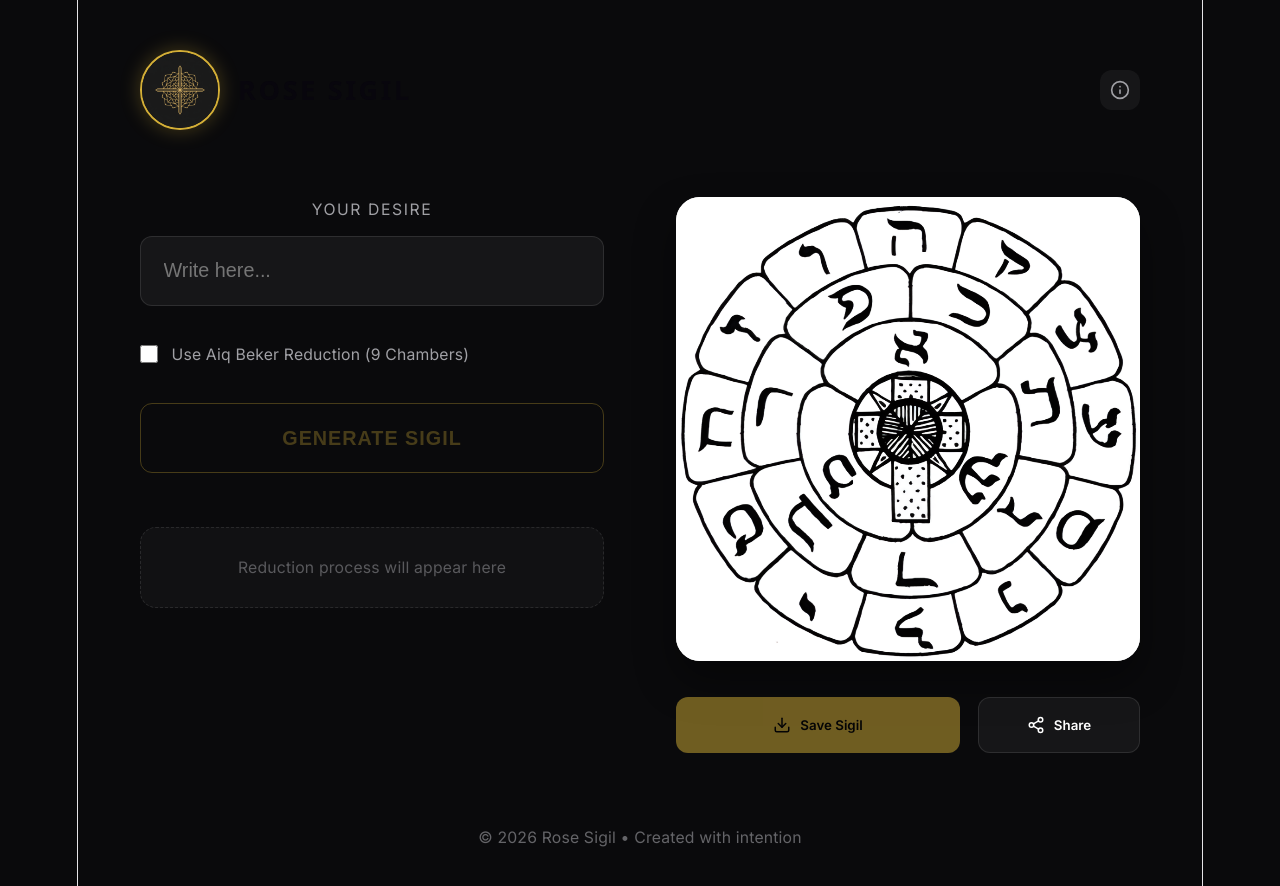
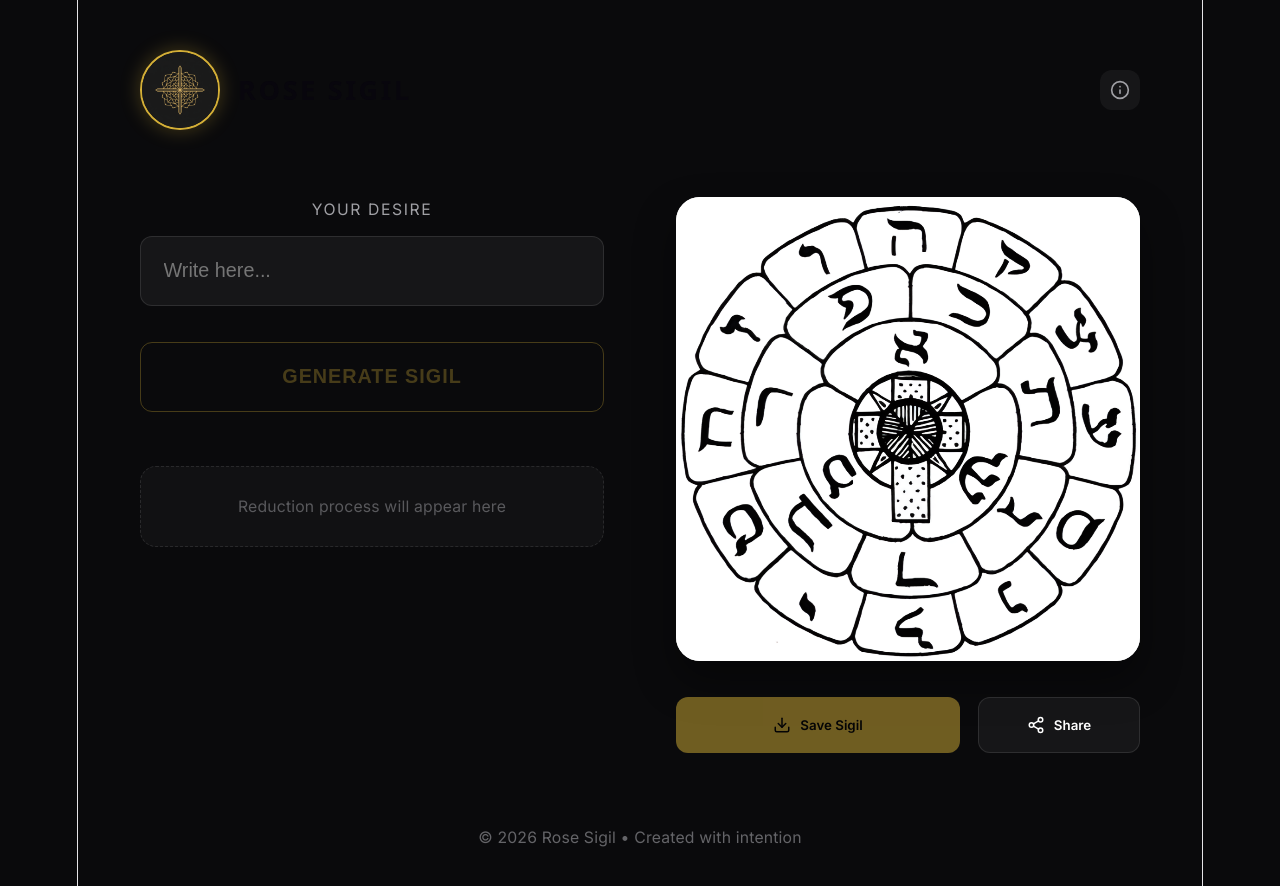
Before and after one commit to fraterr/Rose-Sigil, a React (Vite) app: page / in a window 1280 px wide. Shown: the top 886 px of the page. Built offline with nearby package versions, Linux system fonts and the light colour scheme.

Commit message:
Feature: Remove Aiq Beker reduction as requested

```diff
--- a/src/App.tsx
+++ b/src/App.tsx
@@ -10,7 +10,6 @@ type AnimationPhase = 'IDLE' | 'REMOVING_VOWELS' | 'REMOVING_DUPLICATES' | 'GENE
 function App() {
   const [desire, setDesire] = useState('');
   const [showInfo, setShowInfo] = useState(false);
-  const [useAiqBeker, setUseAiqBeker] = useState(false);
 
   const [phase, setPhase] = useState<AnimationPhase>('IDLE');
   const [animatedText, setAnimatedText] = useState<{char: string, id: number, status: 'active' | 'removing'}[]>([]);
@@ -64,9 +63,8 @@ function App() {
   };
 
   const finalLetters = useMemo(() => transliterate(
-    animatedText.filter(t => t.status === 'active').map(t => t.char).join(''),
-    useAiqBeker
-  ), [animatedText, phase, useAiqBeker]);
+    animatedText.filter(t => t.status === 'active').map(t => t.char).join('')
+  ), [animatedText, phase]);
 
   const downloadSigil = () => {
     const canvas = document.querySelector('canvas');
@@ -105,18 +103,6 @@ function App() {
               autoComplete="off"
               disabled={phase !== 'IDLE' && phase !== 'COMPLETE'}
             />
-          </div>
-
-          <div className="options-group">
-            <label className="checkbox-label">
-              <input
-                type="checkbox"
-                checked={useAiqBeker}
-                onChange={(e) => setUseAiqBeker(e.target.checked)}
-                disabled={phase !== 'IDLE'}
-              />
-              Use Aiq Beker Reduction (9 Chambers)
-            </label>
           </div>
 
           <button
--- a/src/logic/transliteration.ts
+++ b/src/logic/transliteration.ts
@@ -64,40 +64,14 @@ export interface SigilLetter {
   isDouble: boolean;
 }
 
-// Aiq Beker (The Kabbalah of Nine Chambers) reduction table
-const AIQ_BEKER_REDUCTION: Record<string, string> = {
-  // 1, 10, 100 -> Aleph
-  [HEBREW_ALPHABET.YOD]: HEBREW_ALPHABET.ALEPH,
-  [HEBREW_ALPHABET.QOPH]: HEBREW_ALPHABET.ALEPH,
-  // 2, 20, 200 -> Beth
-  [HEBREW_ALPHABET.KAPH]: HEBREW_ALPHABET.BETH,
-  [HEBREW_ALPHABET.RESH]: HEBREW_ALPHABET.BETH,
-  // 3, 30, 300 -> Gimel
-  [HEBREW_ALPHABET.LAMED]: HEBREW_ALPHABET.GIMEL,
-  [HEBREW_ALPHABET.SHIN]: HEBREW_ALPHABET.GIMEL,
-  // 4, 40, 400 -> Daleth
-  [HEBREW_ALPHABET.MEM]: HEBREW_ALPHABET.DALETH,
-  [HEBREW_ALPHABET.TAU]: HEBREW_ALPHABET.DALETH,
-  // 5, 50 -> He
-  [HEBREW_ALPHABET.NUN]: HEBREW_ALPHABET.HE,
-  // 6, 60 -> Vau
-  [HEBREW_ALPHABET.SAMEKH]: HEBREW_ALPHABET.VAU,
-  // 7, 70 -> Zain
-  [HEBREW_ALPHABET.AYIN]: HEBREW_ALPHABET.ZAIN,
-  // 8, 80 -> Cheth
-  [HEBREW_ALPHABET.PE]: HEBREW_ALPHABET.CHETH,
-  // 9, 90 -> Teth
-  [HEBREW_ALPHABET.TZADDI]: HEBREW_ALPHABET.TETH,
-};
-
-export function transliterate(input: string, useAiqBeker: boolean = false): SigilLetter[] {
+export function transliterate(input: string): SigilLetter[] {
   const result: SigilLetter[] = [];
-  // 1. Pulizia e rimozione vocali
+  // 1. Cleaning and vowel removal
   const vowels = ['a', 'e', 'i', 'o', 'u'];
   let text = input.toLowerCase().replace(/[^a-z]/g, '');
   text = text.split('').filter(char => !vowels.includes(char)).join('');
 
-  // 2. Mantenere solo la prima ricorrenza (unicità)
+  // 2. Keep only first occurrence (uniqueness)
   const seen = new Set<string>();
   const uniqueChars: string[] = [];
   for (const char of text) {
@@ -107,19 +81,15 @@ export function transliterate(input: string, useAiqBeker: boolean = false): Sigi
     }
   }
 
-  // 3. Traslitterazione in Ebraico
+  // 3. Transliteration to Hebrew
   let i = 0;
   while (i < uniqueChars.length) {
     const char = uniqueChars[i];
-    let hebrewChar = TRANSLITERATION_MAP[char] || '';
+    const hebrewChar = TRANSLITERATION_MAP[char] || '';
 
     if (hebrewChar) {
-      if (useAiqBeker && AIQ_BEKER_REDUCTION[hebrewChar]) {
-        hebrewChar = AIQ_BEKER_REDUCTION[hebrewChar];
-      }
-
-      // In questa logica l'unicità è garantita a monte,
-      // ma manteniamo la struttura SigilLetter per compatibilità.
+      // Uniqueness is guaranteed upstream,
+      // but we keep the SigilLetter structure for compatibility.
       result.push({ char: hebrewChar, isDouble: false });
     }
     i++;
```
